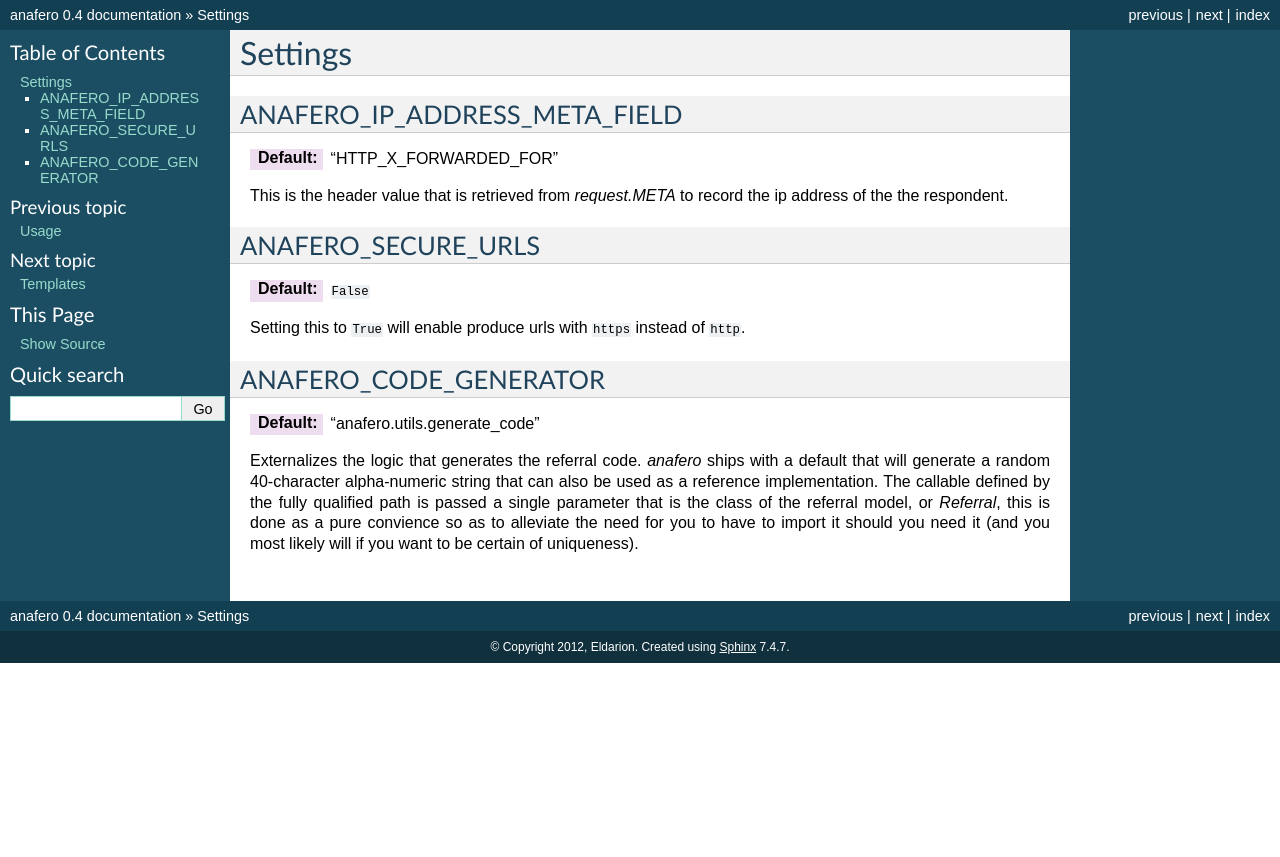
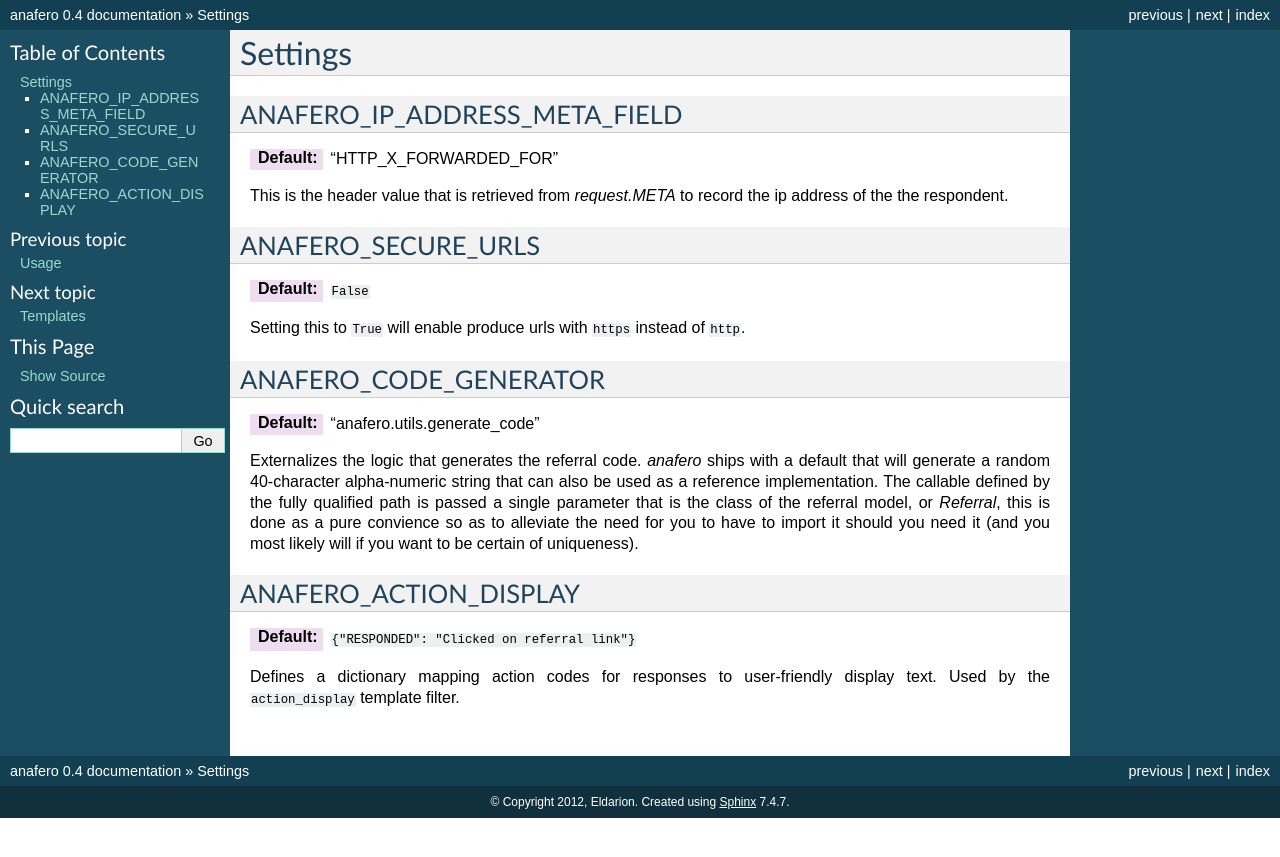
Before and after one commit to pinax/pinax-referrals, a Sphinx documentation site: the page built from docs/settings.rst, in a window 1280 px wide. Shown: the top 857 px of the page. Built offline with Sphinx 7.4.7, drawn with Linux system fonts in a browser that asks for light colours.

Commit message:
Add a filter to display friendly text for response codes

```diff
--- a/docs/settings.rst
+++ b/docs/settings.rst
@@ -36,3 +36,12 @@ the class of the referral model, or `Referral`, this is done as a pure
 convience so as to alleviate the need for you to have to import it
 should you need it (and you most likely will if you want to be
 certain of uniqueness).
+
+
+ANAFERO_ACTION_DISPLAY
+^^^^^^^^^^^^^^^^^^^^^^
+
+:Default: ``{"RESPONDED": "Clicked on referral link"}``
+
+Defines a dictionary mapping action codes for responses to user-friendly
+display text. Used by the ``action_display`` template filter.
```
Also changed, not shown: docs/templatetags.rst (+15 -0 lines), 2 other files.
